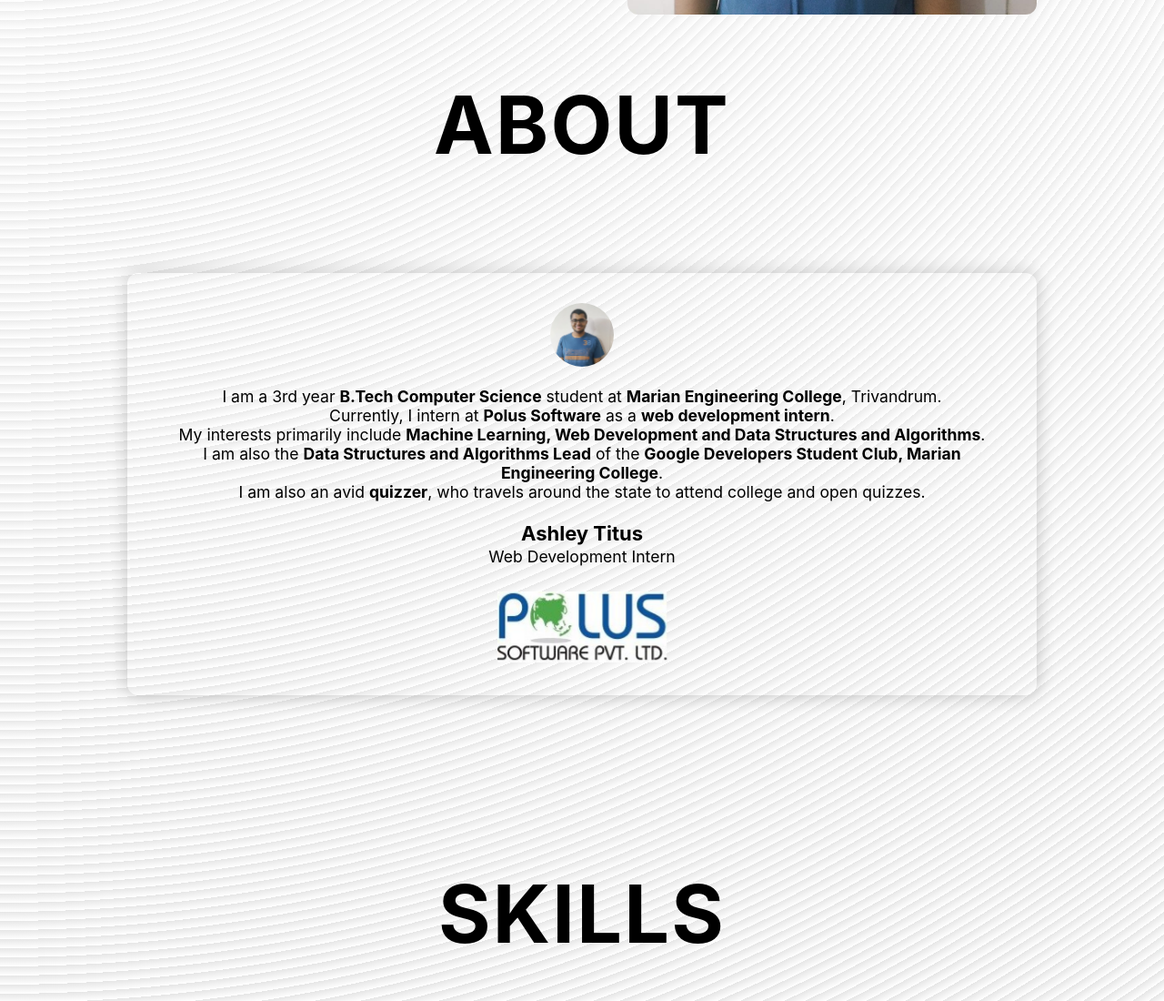
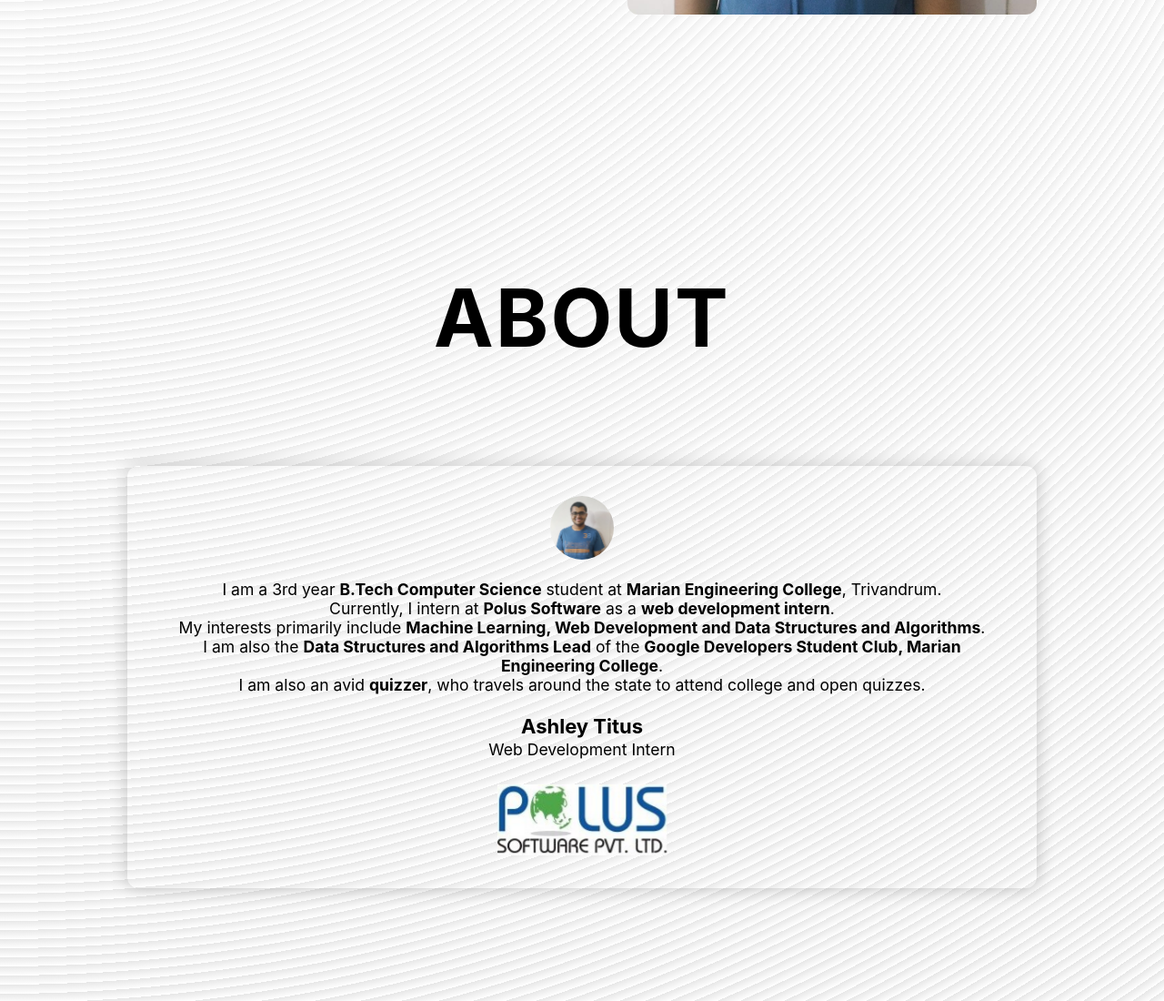
Before and after one commit to ashley-titus/ashley-titus.github.io, a plain HTML site: page index.html in a window 1280 px wide. Shown: the part 738-1838 px from the top of the page at 91% size. Drawn offline with Linux system fonts and the light colour scheme.

Commit message:
Update index.html

```diff
--- a/index.html
+++ b/index.html
@@ -59,9 +59,9 @@
   <!-- About -->
   <section id="about">
     <div class="container">
-      <h2 class="section-heading" data-outline="about">About</h2>
+      <h2 class="section-heading" data-outline="about"><br><br>About</h2>
       <div class="wrapper">
-        <div class="left">
+        <!-- <div class="left"> -->
           <div class="card">
             <div class="img">
               <img src="./image/profile.jpg" alt="">
@@ -76,7 +76,7 @@
             <p class="card-sub-title">Web Development Intern</p>
             <img id="plogo" src="./image/polus_logo.jpg" alt="">
           </div>
-        </div>
+        <!-- </div> -->
       </div>
     </div>
   </section>
@@ -88,7 +88,7 @@
   <!-- skills -->
   <section id="skills">
     <div class="container">
-      <h2 class="section-heading" data-outline="skills">Skills</h2>
+      <h2 class="section-heading" data-outline="skills"><br>Skills</h2>
       <div class="all-items">
         <div class="item">
 
```
